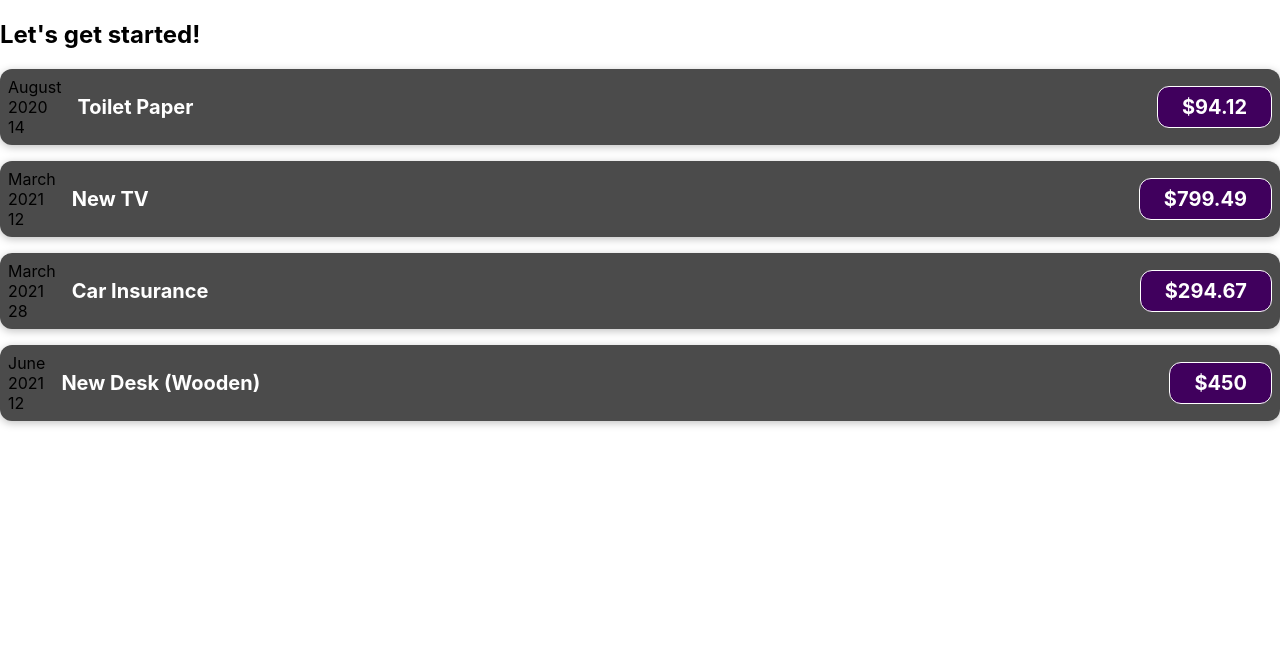
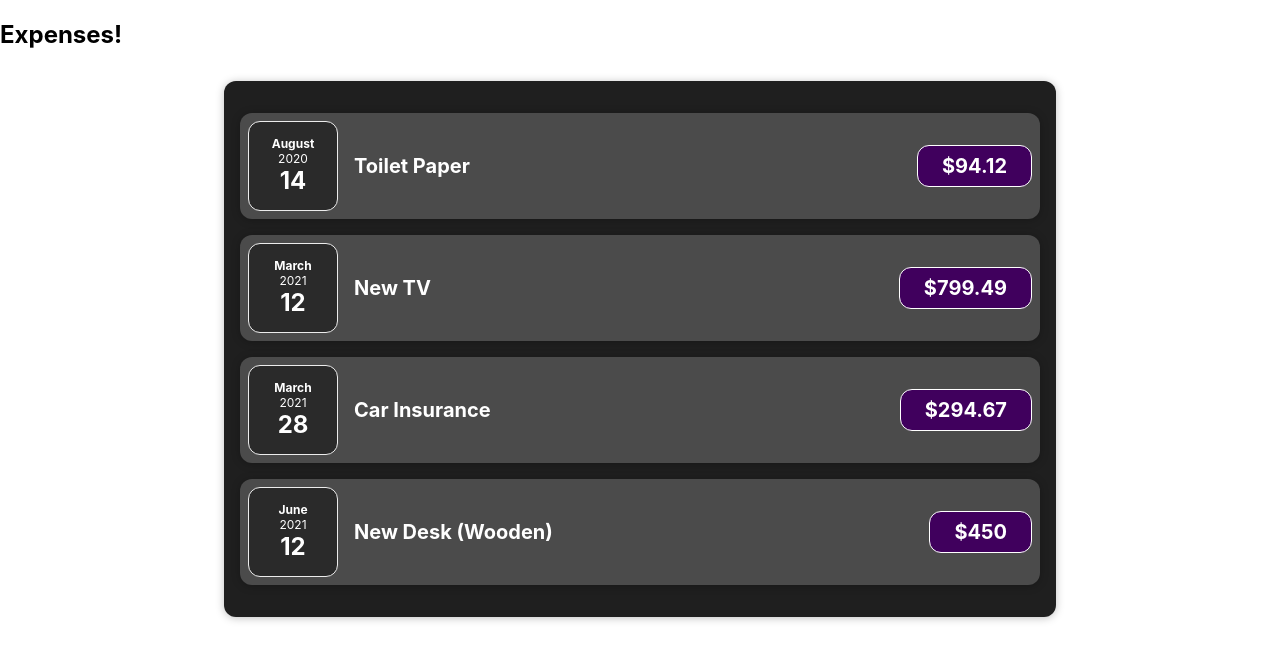
Before and after one commit to vikash6526/react-workshop, a React (Create React App) app in the folder react-complete-guide/: page / in a window 1280 px wide. Shown: the top 660 px of the page. Built offline with nearby package versions, Linux system fonts and the light colour scheme.

Commit message:
Added Expense date and card components

```diff
--- a/react-complete-guide/src/App.js
+++ b/react-complete-guide/src/App.js
@@ -1,50 +1,10 @@
-import ExpenseItem from "./components/ExpenseItem";
+import Expenses from "./components/Expenses";
 
 function App() {
-  const expenses = [
-    {
-      id: "e1",
-      title: "Toilet Paper",
-      amount: 94.12,
-      date: new Date(2020, 7, 14),
-    },
-    { id: "e2", title: "New TV", amount: 799.49, date: new Date(2021, 2, 12) },
-    {
-      id: "e3",
-      title: "Car Insurance",
-      amount: 294.67,
-      date: new Date(2021, 2, 28),
-    },
-    {
-      id: "e4",
-      title: "New Desk (Wooden)",
-      amount: 450,
-      date: new Date(2021, 5, 12),
-    },
-  ];
   return (
     <div>
-      <h2>Let's get started!</h2>
-      <ExpenseItem
-        title={expenses[0].title}
-        amount={expenses[0].amount}
-        date={expenses[0].date}
-      ></ExpenseItem>
-      <ExpenseItem
-        title={expenses[1].title}
-        amount={expenses[1].amount}
-        date={expenses[1].date}
-      ></ExpenseItem>
-      <ExpenseItem
-        title={expenses[2].title}
-        amount={expenses[2].amount}
-        date={expenses[2].date}
-      ></ExpenseItem>
-      <ExpenseItem
-        title={expenses[3].title}
-        amount={expenses[3].amount}
-        date={expenses[3].date}
-      ></ExpenseItem>
+      <h2>Expenses!</h2>
+      <Expenses />
     </div>
   );
 }
--- /dev/null
+++ b/react-complete-guide/src/components/Card.css
@@ -0,0 +1,4 @@
+.card {
+  border-radius: 12px;
+  box-shadow: 0 1px 8px rgba(0, 0, 0, 0.25);
+}
--- /dev/null
+++ b/react-complete-guide/src/components/Card.js
@@ -0,0 +1,8 @@
+import "./Card.css";
+
+function Card(props) {
+  const classes = "card " + props.className;
+  return <div className={classes}>{props.children}</div>;
+}
+
+export default Card;
--- /dev/null
+++ b/react-complete-guide/src/components/ExpenseDate.css
@@ -0,0 +1,26 @@
+.expense-date {
+  display: flex;
+  flex-direction: column;
+  width: 5.5rem;
+  height: 5.5rem;
+  border: 1px solid #ececec;
+  background-color: #2a2a2a;
+  color: white;
+  border-radius: 12px;
+  align-items: center;
+  justify-content: center;
+}
+
+.expense-date__month {
+  font-size: 0.75rem;
+  font-weight: bold;
+}
+
+.expense-date__year {
+  font-size: 0.75rem;
+}
+
+.expense-date__day {
+  font-size: 1.5rem;
+  font-weight: bold;
+}
--- /dev/null
+++ b/react-complete-guide/src/components/ExpenseDate.js
@@ -0,0 +1,17 @@
+import "./ExpenseDate.css";
+
+function ExpenseDate(props) {
+  const month = props.date.toLocaleString("en-US", { month: "long" });
+  const day = props.date.toLocaleString("en-US", { day: "2-digit" });
+  const year = props.date.getFullYear();
+
+  return (
+    <div className="expense-date">
+      <div className="expense-date__month">{month}</div>
+      <div className="expense-date__year">{year}</div>
+      <div className="expense-date__day">{day}</div>
+    </div>
+  );
+}
+
+export default ExpenseDate;
--- a/react-complete-guide/src/components/ExpenseItem.css
+++ b/react-complete-guide/src/components/ExpenseItem.css
@@ -2,10 +2,8 @@
   display: flex;
   justify-content: space-between;
   align-items: center;
-  box-shadow: 0 2px 8px rgba(0, 0, 0, 0.25);
   padding: 0.5rem;
   margin: 1rem 0;
-  border-radius: 12px;
   background-color: #4b4b4b;
 }
 
--- a/react-complete-guide/src/components/ExpenseItem.js
+++ b/react-complete-guide/src/components/ExpenseItem.js
@@ -1,21 +1,16 @@
+import ExpenseDate from "./ExpenseDate";
+import Card from "./Card";
 import "./ExpenseItem.css";
 
 function ExpenseItem(props) {
-  const month = props.date.toLocaleString("en-US", { month: "long" });
-  const day = props.date.toLocaleString("en-US", { day: "2-digit" });
-  const year = props.date.getFullYear();
   return (
-    <div className="expense-item">
-      <div>
-        <div>{month}</div>
-        <div>{year}</div>
-        <div>{day}</div>
-      </div>
+    <Card className="expense-item">
+      <ExpenseDate date={props.date} />
       <div className="expense-item__description">
         <h2>{props.title}</h2>
         <div className="expense-item__price">${props.amount}</div>
       </div>
-    </div>
+    </Card>
   );
 }
 
--- /dev/null
+++ b/react-complete-guide/src/components/Expenses.css
@@ -0,0 +1,7 @@
+.expenses {
+  padding: 1rem;
+  background-color: rgb(31, 31, 31);
+  margin: 2rem auto;
+  width: 50rem;
+  max-width: 95%;
+}
--- /dev/null
+++ b/react-complete-guide/src/components/Expenses.js
@@ -0,0 +1,54 @@
+import ExpenseItem from "./ExpenseItem";
+import Card from "./Card";
+import "./Expenses.css";
+
+function Expenses() {
+  const expenses = [
+    {
+      id: "e1",
+      title: "Toilet Paper",
+      amount: 94.12,
+      date: new Date(2020, 7, 14),
+    },
+    { id: "e2", title: "New TV", amount: 799.49, date: new Date(2021, 2, 12) },
+    {
+      id: "e3",
+      title: "Car Insurance",
+      amount: 294.67,
+      date: new Date(2021, 2, 28),
+    },
+    {
+      id: "e4",
+      title: "New Desk (Wooden)",
+      amount: 450,
+      date: new Date(2021, 5, 12),
+    },
+  ];
+
+  return (
+    <Card className="expenses">
+      <ExpenseItem
+        title={expenses[0].title}
+        amount={expenses[0].amount}
+        date={expenses[0].date}
+      />
+      <ExpenseItem
+        title={expenses[1].title}
+        amount={expenses[1].amount}
+        date={expenses[1].date}
+      />
+      <ExpenseItem
+        title={expenses[2].title}
+        amount={expenses[2].amount}
+        date={expenses[2].date}
+      />
+      <ExpenseItem
+        title={expenses[3].title}
+        amount={expenses[3].amount}
+        date={expenses[3].date}
+      />
+    </Card>
+  );
+}
+
+export default Expenses;
```
